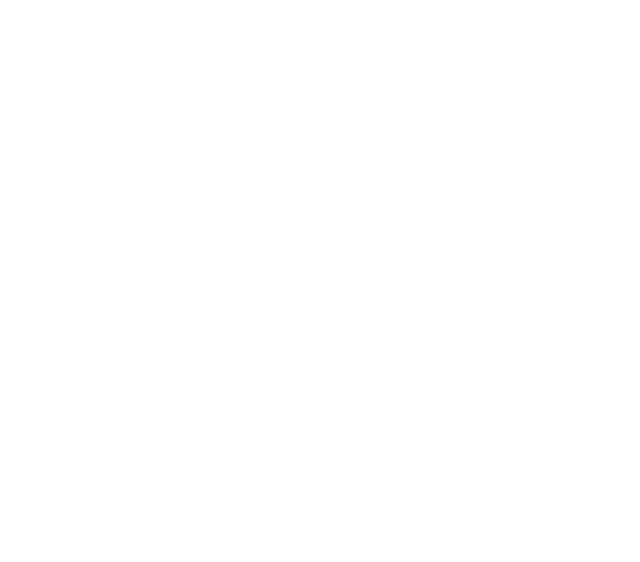
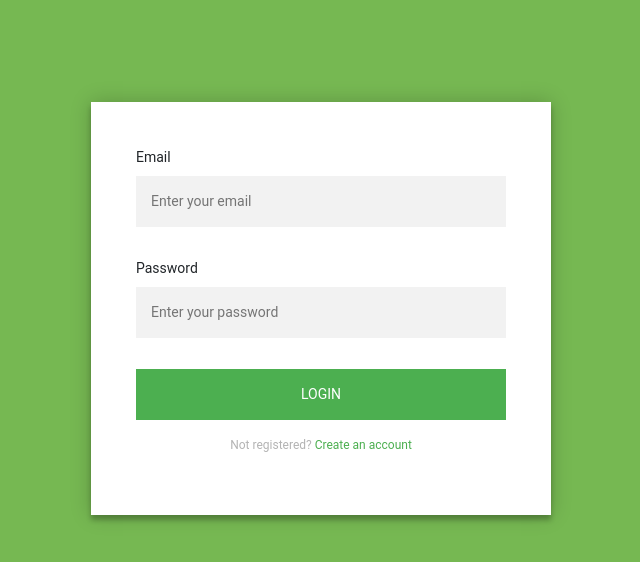
Before and after one commit to longlh123/Frontend, a plain HTML site: page login-bootstrap.html in a window 1280 px wide. Shown: the whole page, without its empty margins (319-959 px from the left). Drawn offline with Linux system fonts and the light colour scheme.

Commit message:
Tạo trang login

```diff
--- a/css/styles-bootstrap.css
+++ b/css/styles-bootstrap.css
@@ -2,6 +2,75 @@
     margin: 0;
     padding: 0;
     box-sizing: border-box;
+}
+
+/*--START LOGIN PAGE--*/
+body{
+    background-color:#76b852;
+    font-size: 14px;
+    font-family: "Roboto", sans-serif;
+}
+
+.login-page{
+    width: 460px;
+    margin: auto;
+    padding: 8% 0 0;
+}
+
+.login{
+    position: relative;
+    z-index: 1;
+    padding: 45px;
+    box-shadow: 0 0 20px 0 rgba(0, 0, 0, 0.2), 0 5px 5px 0 rgba(0, 0, 0, 0.24);
+    background-color: #fff;
+}
+
+.login input{
+    font-family: "Roboto", sans-serif;
+    outline: 0;
+    background: #f2f2f2;
+    width: 100%;
+    border: 0;
+    margin: 0 0 15px;
+    padding: 15px;
+    box-sizing: border-box;
+    font-size: 14px;
+}
+
+.login button{
+    font-family: "Roboto", sans-serif;
+    text-transform: uppercase;
+    outline: 0;
+    background: #4CAF50;
+    width: 100%;
+    border: 0;
+    padding: 15px;
+    color: #FFFFFF;
+    font-size: 14px;
+    -webkit-transition: all 0.3 ease;
+    transition: all 0.3 ease;
+    cursor: pointer;
+}
+
+.login button:hover,.login button:active,.login button:focus {
+    background: #43A047;
+}
+
+.login .form-registry {
+    display: none;
+}
+/*--END LOGIN PAGE--*/
+
+.message{
+    margin: 15px 0 0;
+    color: #b3b3b3;
+    font-size: 12px;
+    text-align: center;
+}
+
+.message a{
+    color: #4CAF50;
+    text-decoration: none;
 }
 
 .content{
--- /dev/null
+++ b/js/login.js
@@ -0,0 +1,3 @@
+$('.message a').click(function(){
+    $('form').animate({height: "toggle", opacity: "toggle"}, "slow");
+});
--- a/login-bootstrap.html
+++ b/login-bootstrap.html
@@ -0,0 +1,54 @@
+<html>
+    <header>
+        <meta charset="utf-8" />
+        <meta name="viewport" content="width=device-width, initial-scale=1, shrink-to-fit=no">
+        <title>Login</title>
+        <!--Bootstrap CSS file-->
+        <link rel="stylesheet" type="text/css" href="bootstrap-4.0.0-dist/css/bootstrap.css">
+
+        <link rel="stylesheet" type="text/css" href="css/styles-bootstrap.css">
+    </header>
+    <body>
+        <div class="login-page">
+            <div class="container login">
+                <form class="form-registry">
+                    <div class="form-group">
+                        <label for="email">Email 2</label>
+                        <input type="email" id="email" aria-describedby="emailHelp" placeholder="Enter your email">
+                    </div>
+                    <div class="form-group">
+                        <label for="password">Password 2</label>
+                        <input type="password" id="password" placeholder="Enter your password">
+                    </div>
+                    <div class="form-group">
+                        <button type="button">LOGIN</button>
+                    </div>
+                    <div class="form-group">
+                        <p class="message">Not registered? <a href="#">Create an account</a></p>
+                    </div>
+                </form>
+                <form class="form-login">
+                    <div class="form-group">
+                        <label for="email">Email</label>
+                        <input type="email" id="email" aria-describedby="emailHelp" placeholder="Enter your email">
+                    </div>
+                    <div class="form-group">
+                        <label for="password">Password</label>
+                        <input type="password" id="password" placeholder="Enter your password">
+                    </div>
+                    <div class="form-group">
+                        <button type="button">LOGIN</button>
+                    </div>
+                    <div class="form-group">
+                        <p class="message">Not registered? <a href="#">Create an account</a></p>
+                    </div>
+                </form>
+            </div>
+        </div>
+
+        <!--JS Files: jQuery first, then Poper.js, the Bootstrap JS-->
+        <script src="jquery/jquery-3.4.1.min.js"></script>
+        <script src="js/login.js"></script>
+        <script src="bootstrap-4.0.0-dist/js/bootstrap.js"></script>
+    </body>
+</html>
```
